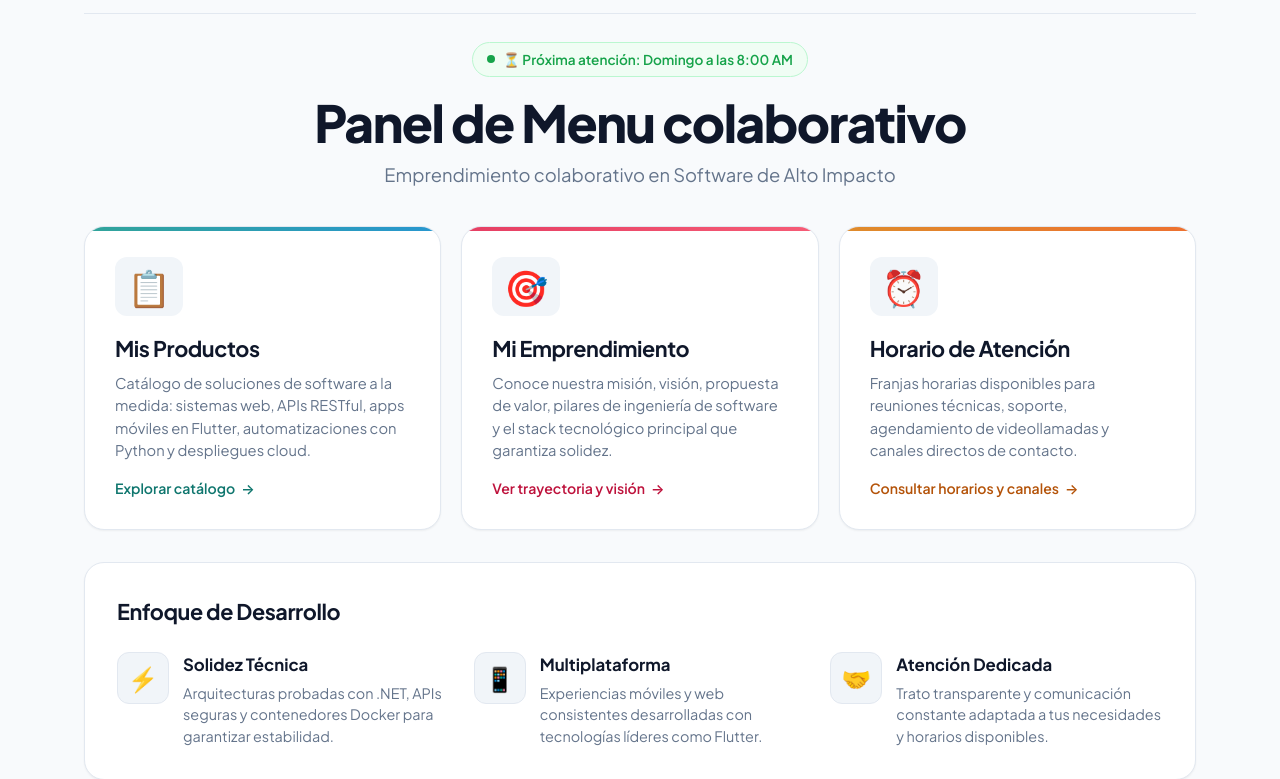
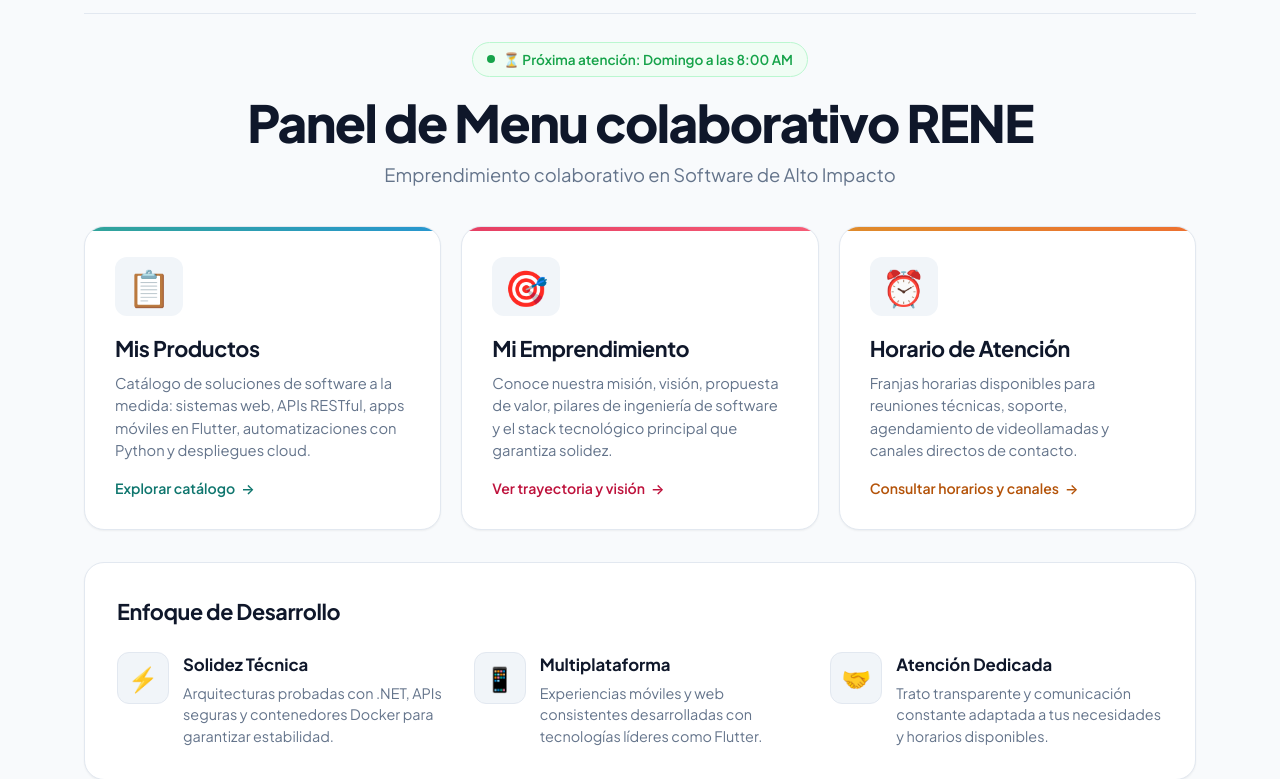
Before and after one commit to marcosjhs557-tech/menuEmprendimiento, a plain HTML site: page index.html in a window 1280 px wide. Shown: the part 61-840 px from the top of the page. Drawn offline with Linux system fonts and the light colour scheme.

Commit message:
cambie la linea 68 y puse mi nombre

```diff
--- a/index.html
+++ b/index.html
@@ -65,7 +65,7 @@
     <!-- Page Title & Status -->
     <header class="page-title">
       <div id="live-status-indicator" style="margin-bottom: 16px;"></div>
-      <h1>Panel de Menu colaborativo</h1>
+      <h1>Panel de Menu colaborativo RENE </h1>
       <p>Emprendimiento colaborativo en Software de Alto Impacto</p>
     </header>
 
```
